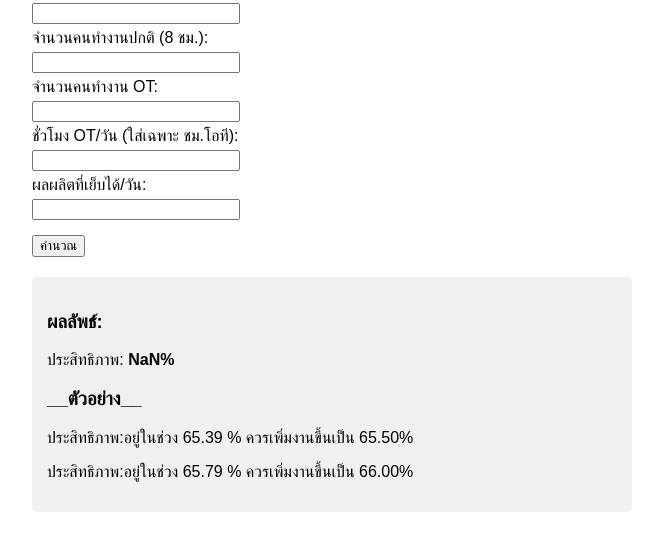
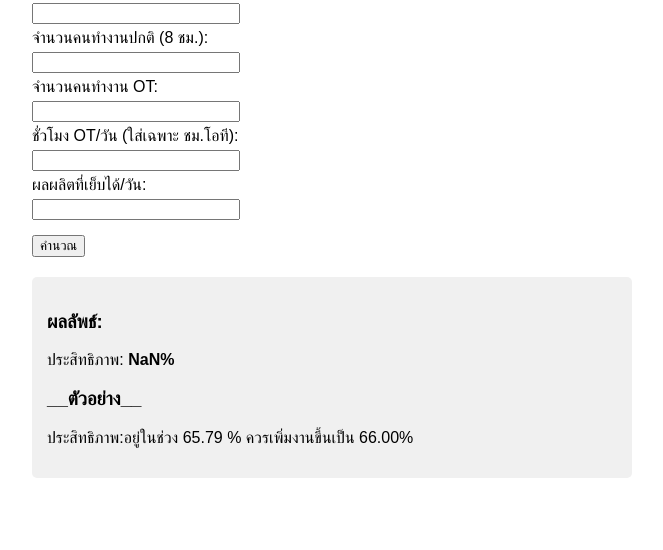
Before and after one commit to TuMCWN/EFF_prapakorn, a plain HTML site: page index.html in a window 1280 px wide. Both pictures are taken after a click on the button "คำนวณ". Shown: the part 128-678 px from the top of the page, without its empty margins (308-971 px from the left). Drawn offline with Linux system fonts and the light colour scheme.

Commit message:
Update index.html

```diff
--- a/index.html
+++ b/index.html
@@ -56,8 +56,7 @@
                 <h3>ผลลัพธ์:</h3>
                 <p>ประสิทธิภาพ: <strong>${eff.toFixed(2)}%</strong></p>
                 <h3>__ตัวอย่าง__</h3>
-                <p>ประสิทธิภาพ:อยู่ในช่วง 65.39 % ควรเพิ่มงานขึ้นเป็น 65.50%</p>
-                <p>ประสิทธิภาพ:อยู่ในช่วง 65.79 % ควรเพิ่มงานขึ้นเป็น 66.00%</p>
+                                <p>ประสิทธิภาพ:อยู่ในช่วง 65.79 % ควรเพิ่มงานขึ้นเป็น 66.00%</p>
             `;
         }
     </script>
```
